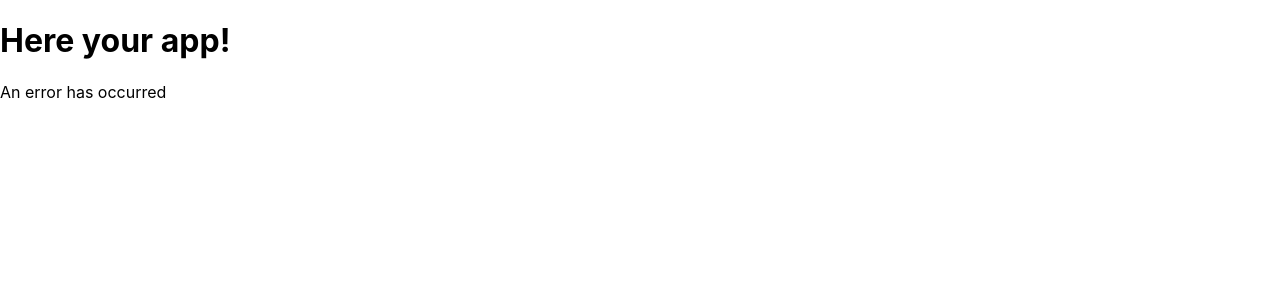
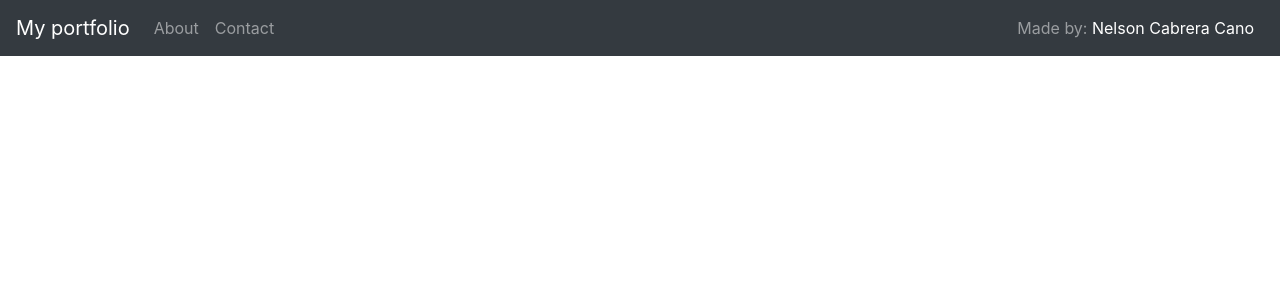
Before and after one commit to NelsonCC1812/provisional-portfolio, a React (Create React App) app in the folder client/: page / in a window 1280 px wide. Shown: the top 300 px of the page. Built offline with nearby package versions, Linux system fonts and the light colour scheme; no server answers.

Commit message:
Base navbar done

```diff
--- a/client/package.json
+++ b/client/package.json
@@ -7,8 +7,10 @@
     "@testing-library/react": "^9.5.0",
     "@testing-library/user-event": "^7.2.1",
     "axios": "^0.19.2",
+    "bootstrap": "^4.5.0",
     "dotenv-cli": "^3.1.0",
     "react": "^16.13.0",
+    "react-bootstrap": "^1.0.1",
     "react-dom": "^16.13.0",
     "react-router-dom": "^5.1.2",
     "react-scripts": "3.4.0"
--- a/client/src/App.js
+++ b/client/src/App.js
@@ -1,36 +1,33 @@
 //React imports
 import React, { useState, useEffect, useCallback } from 'react'
+import { Route } from 'react-router-dom'
+
+import Container from 'react-bootstrap/Container'
+
 //Style imports
 import './App.css'
 //Services
-import AuthService from './services/auth.service'
 
+//Components
+import Navbar from './components/Navbar/Navbar'
 
 export default function App() {
 
   //USESTATE
-  const [loggedInUser, setTheUser] = useState(undefined)
   const [message, changeMessage] = useState('')
-  const [authService] = useState(new AuthService())
 
   //USECALLBAK
   const clearMessage = useCallback(() => changeMessage(''), [])
-  const isLoggedIn = useCallback(() => {
-    authService.loggedInUser()
-      .then(response => setTheUser(response.user))
-      .catch(() => changeMessage('An error has occurred'))
-  }, [authService])
 
   //USEEFFECT
-  useEffect(() => isLoggedIn(), [isLoggedIn])
 
   //RETURN
   return (
-
-    <>{ console.log(loggedInUser, message) }
-      <h1>Here your app!</h1>
-      <p>{ message }</p>
+    <>
+      <Navbar />
+      <Route path='/home' render={ () => <h1>HOME</h1> } />
+      <Route path='/about' render={ () => <h1>ABOUT</h1> } />
+      <Route path='/contact' render={ () => <h1>CONTACT</h1> } />
     </>
-
   )
 }
--- /dev/null
+++ b/client/src/components/Navbar/Navbar.css
@@ -0,0 +1,40 @@
+.mainNav {
+    display: flex;
+    justify-content: space-between;
+}
+
+
+
+.allLinks{
+    text-align: center;
+}
+
+@media (min-width: 770px){
+    .allLinks{
+        display: flex;
+    }
+    .firm{
+        display: block;
+    }
+    .link{
+        display: inline;
+    }
+}
+
+@media (max-width: 770px){
+    .allLinks{
+        display: 'flex';
+        justify-content: 'space-between';
+    }
+    .firm{
+        display: none ;
+    }
+    .link{
+        display: block ;
+    }
+
+    .myNavbar .link{
+    border: 0px  solid grey ;
+    border-top-width: 1px;
+    }
+}
--- /dev/null
+++ b/client/src/components/Navbar/Navbar.js
@@ -0,0 +1,42 @@
+import React from 'react'
+
+import Col from 'react-bootstrap/Col'
+import Navbar from 'react-bootstrap/Navbar'
+import Nav from 'react-bootstrap/Nav'
+
+import { Link } from 'react-router-dom'
+
+import './Navbar.css'
+
+export default function Nabvar_() {
+    return (
+        <Navbar className='myNavbar' bg='dark' variant='dark' className='myNavbar' expand='md'>
+
+            <div style={ { display: 'flex', justifyContent: 'space-between', width: '100%' } }>
+
+                <Nav as={ Col } md={ 6 } sm={ 12 } xs={ 12 }>
+                    <div className='allLinks'>
+
+                        <div className='mainNav'>
+                            <Navbar.Brand as={ Link } to='home'>My portfolio</Navbar.Brand>
+                            <Navbar.Toggle style={ { height: '20%' } } />
+                        </div>
+
+                        <Navbar.Collapse  >
+                            <Nav.Link className='link' as={ Link } to='/about'>About</Nav.Link>
+                            <Nav.Link className='link' as={ Link } to='/contact'>Contact</Nav.Link>
+                        </Navbar.Collapse>
+
+                    </div>
+                </Nav>
+
+                <Navbar.Collapse as={ Col } md={ 3 } className='justify-content-end'>
+                    <Navbar.Text className='firm' style={ { marginLeft: '5px', marginRight: '10px' } }>
+                        Made by: { < Link to="/about" >Nelson Cabrera Cano</ Link> }
+                    </Navbar.Text>
+                </Navbar.Collapse>
+            </div>
+
+        </Navbar>
+    )
+}
--- a/client/src/index.js
+++ b/client/src/index.js
@@ -1,10 +1,14 @@
 import React from 'react'
 import ReactDOM from 'react-dom'
 import { BrowserRouter as Router } from 'react-router-dom'
+
+import 'bootstrap/dist/css/bootstrap.min.css'
+
 import './index.css'
 import App from './App'
 import * as serviceWorker from './serviceWorker'
 
+
 ReactDOM.render(<Router><App /></Router>, document.getElementById('root'))
 
 serviceWorker.unregister()
--- a/client/src/services/auth.service.js
+++ /dev/null
@@ -1,14 +0,0 @@
-import axios from 'axios'
-
-export default class AuthService {
-    constructor() {
-        this.service = axios.create({ baseURL: process.env.REACT_APP_URL + '/auth', withCredentials: true })
-        this.axiosCancelSource = axios.CancelToken.source()
-    }
-
-    loggedInUser = () => this.service.get('/isLoggedIn').then(response => response.data)
-
-    signup = ({ username, password }) => this.service.post('/signup', { username, password }).then(response => response.data)
-    login = ({ username, password }) => this.service.post('/login', { username, password }).then(response => response.data)
-    logout = () => this.service.get('/logout').then(response => response.data)
-}
```
Also changed, not shown: 2 other files (tests, documents, lock files or other folders).
